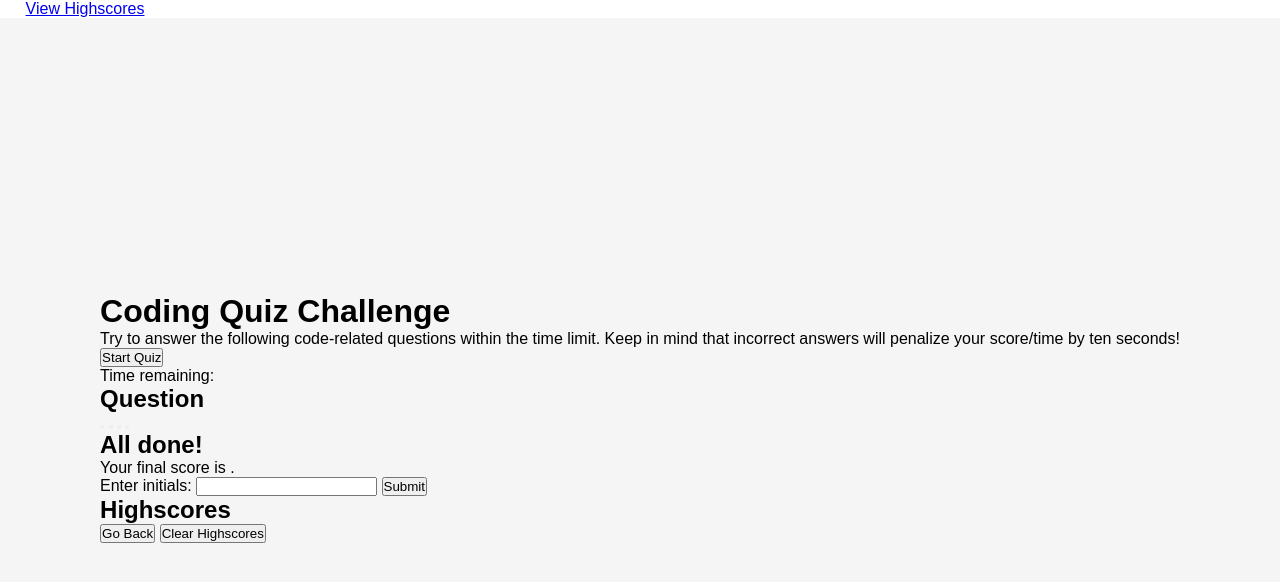
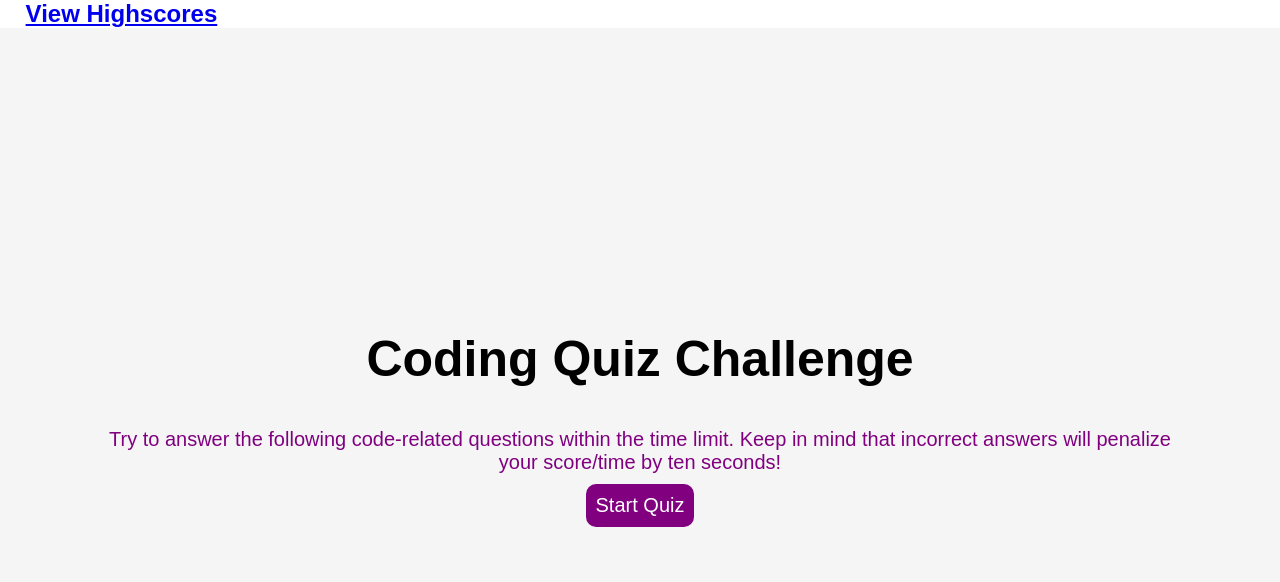
Before and after one commit to dsullivan42/Timed-Quiz, a plain HTML site: page index.html in a window 1280 px wide. Drawn offline with Linux system fonts and the light colour scheme.

Commit message:
completed starting page for timed quiz

```diff
--- a/index.html
+++ b/index.html
@@ -8,7 +8,9 @@
 </head>
 <body>
     <header>
+        <nav>
         <a href="#highScorePage">View Highscores</a>
+    </nav>
     </header>
     <main>
     <div class="container">
--- a/style.css
+++ b/style.css
@@ -12,8 +12,47 @@ main{
     background: #f5f5f5;
 }
 header{
+    font-weight:bold;
     padding-left:2%;
     color:purple;
-    font: size 130%;
+    font-size: 150%;
     padding-right:1%;
 }
+.container{
+    position: relative;
+    width: 1100px;
+    display: flex;
+    justify-content: space-between;
+    align-items: center;
+    text-align:center;
+}
+#quizQuestionsPage{
+    display:none;
+}
+#timer{
+    display:none;
+}
+#quizEndPage{
+    display:none;
+}
+#highScorePage{
+    display:none;
+}
+p{
+    padding-top:40px;
+    font-size: 20px;
+    color: purple;
+    padding-bottom: 10px;
+}
+h1{
+    font-size: 50px;
+}
+#startQuizButton{
+    background-color: purple;
+    color: white;
+    padding: 10px;
+    border-radius: 10px;
+    border: none;
+    font-size: 20px;
+    cursor: pointer;
+}
```
